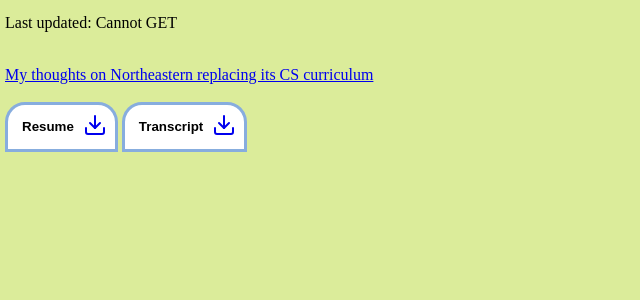
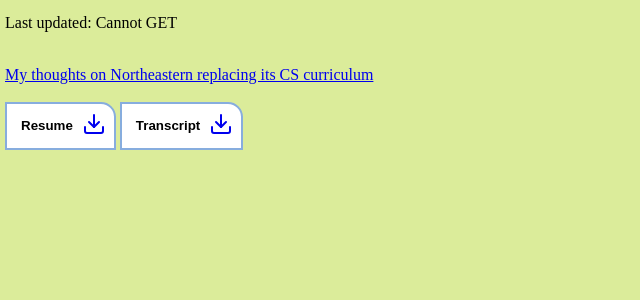
Before and after one commit to natewhite345/natewhite345.github.io, a PHP site: page / in a window 1280 px wide. Shown: the part 139-439 px from the top of the page, without its empty margins (0-640 px from the left). Run offline with PHP 8.4, Linux system fonts and the light colour scheme; some libraries are stand-ins or nearby versions.

Commit message:
thinner tab border, lowered border radius + asymmetric

```diff
--- a/styles.css
+++ b/styles.css
@@ -15,14 +15,14 @@ body>* {
 }
 .tab {
     background-color: white;
-    border-top-left-radius: 20px;
-    border-top-right-radius: 20px;
+    border-top-left-radius: 0px;
+    border-top-right-radius: 15px;
     border-bottom-left-radius: -100px;
     padding: 8px;
     font-weight: bold;
     border-style:solid ;
     border-color: #87adde;
-    border-width:3px;
+    border-width:2px;
     display:inline-flex;
     align-items: center;
     flex-direction: row;
```
